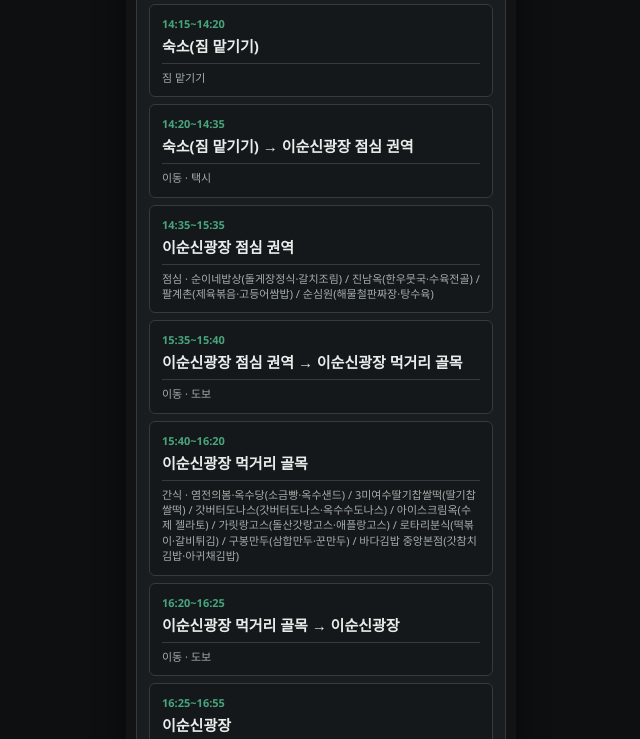
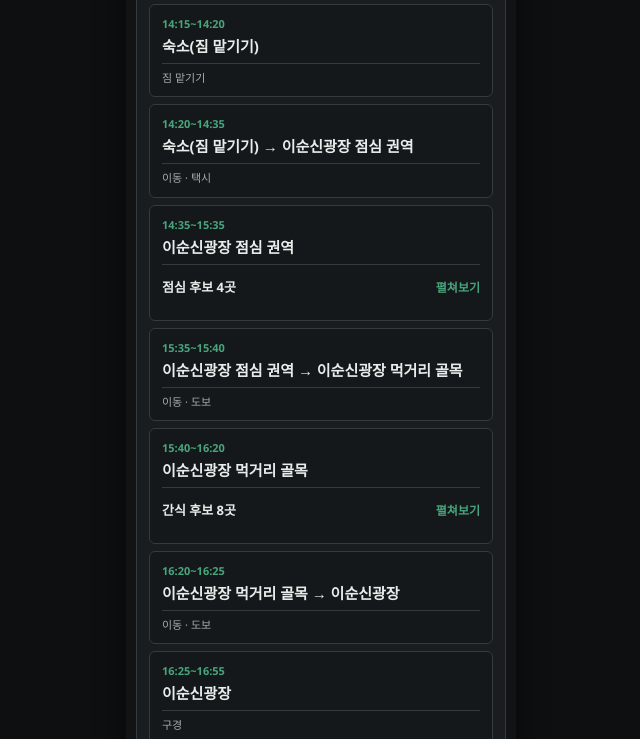
Before and after one commit to aassder95/TravelPlans, a plain HTML site: page index.html in a window 1280 px wide. Shown: the part 1498-2237 px from the top of the page, without its empty margins (319-959 px from the left). Drawn offline with nearby package versions, Linux system fonts and the light colour scheme; no server answers.

Commit message:
feat(travel): 먹거리 후보 접기 기능 추가

```diff
--- a/index.html
+++ b/index.html
@@ -81,6 +81,18 @@ tbody tr { display:block; padding:11px 12px; border:1px solid var(--border); bor
 .schedule-time { display:block; margin-bottom:5px; color:var(--focus); font-size:11px; font-weight:700; }
 .schedule-place { display:block; color:var(--text-primary); font-size:15px; font-weight:700; line-height:1.4; }
 .schedule-detail { display:block; margin-top:6px; padding-top:6px; border-top:1px solid var(--border); color:var(--text-muted); font-size:11px; line-height:1.4; }
+.candidate-details { margin-top:6px; border-top:1px solid var(--border); }
+.candidate-details summary { display:flex; align-items:center; justify-content:space-between; gap:10px; min-height:44px; color:var(--text-primary); font-size:13px; font-weight:700; cursor:pointer; list-style:none; }
+.candidate-details summary::-webkit-details-marker { display:none; }
+.candidate-toggle { flex:0 0 auto; color:var(--focus); font-size:12px; font-weight:600; white-space:nowrap; }
+.candidate-close-label { display:none; }
+.candidate-details[open] .candidate-open-label { display:none; }
+.candidate-details[open] .candidate-close-label { display:inline; }
+.candidate-list { border-top:1px solid var(--border); }
+.candidate-item { padding:10px 0; }
+.candidate-item + .candidate-item { border-top:1px solid var(--border); }
+.candidate-name { display:block; color:var(--text-primary); font-size:14px; font-weight:700; line-height:1.4; }
+.candidate-menu { display:block; margin-top:3px; color:var(--text-muted); font-size:12.5px; line-height:1.45; }
 footer { display:flex; justify-content:space-between; gap:10px; padding:18px 3px 0; color:var(--text-muted); font-size:10px; }
 footer strong { color:var(--text-primary); }
 @media (min-width:391px) {
@@ -162,12 +174,12 @@ const trips = [{
       ["08:48~13:05","수원","여수엑스포역","열차 이동",""],["13:05~13:27","","여수엑스포역","여자친구 도착 대기",""],
       ["13:27~14:00","","여수엑스포역","화장·준비",""],["14:00~14:15","여수엑스포역","숙소(짐 맡기기)","이동","택시"],
       ["14:15~14:20","","숙소(짐 맡기기)","짐 맡기기",""],["14:20~14:35","숙소(짐 맡기기)","이순신광장 점심 권역","이동","택시"],
-      ["14:35~15:35","","이순신광장 점심 권역","점심","순이네밥상(돌게장정식·갈치조림) / 진남옥(한우뭇국·수육전골) / 팔계촌(제육볶음·고등어쌈밥) / 순심원(해물철판짜장·탕수육)"],["15:35~15:40","이순신광장 점심 권역","이순신광장 먹거리 골목","이동","도보"],
-      ["15:40~16:20","","이순신광장 먹거리 골목","간식","염전의봄·옥수당(소금빵·옥수샌드) / 3미여수딸기찹쌀떡(딸기찹쌀떡) / 갓버터도나스(갓버터도나스·옥수수도나스) / 아이스크림옥(수제 젤라토) / 가릿랑고스(돌산갓랑고스·애플랑고스) / 로타리분식(떡볶이·갈비튀김) / 구봉만두(삼합만두·꾼만두) / 바다김밥 중앙본점(갓참치김밥·아귀채김밥)"],
+      ["14:35~15:35","","이순신광장 점심 권역","점심","",[["순이네밥상","돌게장정식 · 갈치조림"],["진남옥","한우뭇국 · 수육전골"],["팔계촌","제육볶음 · 고등어쌈밥"],["순심원","해물철판짜장 · 탕수육"]]],["15:35~15:40","이순신광장 점심 권역","이순신광장 먹거리 골목","이동","도보"],
+      ["15:40~16:20","","이순신광장 먹거리 골목","간식","",[["염전의봄·옥수당","소금빵 · 옥수샌드"],["3미여수딸기찹쌀떡","딸기찹쌀떡"],["갓버터도나스","갓버터도나스 · 옥수수도나스"],["아이스크림옥","수제 젤라토"],["가릿랑고스","돌산갓랑고스 · 애플랑고스"],["로타리분식","떡볶이 · 갈비튀김"],["구봉만두","삼합만두 · 꾼만두"],["바다김밥 중앙본점","갓참치김밥 · 아귀채김밥"]]],
       ["16:20~16:25","이순신광장 먹거리 골목","이순신광장","이동","도보"],["16:25~16:55","","이순신광장","구경",""],
       ["16:55~17:55","이순신광장","고소동 벽화마을","구경","도보"],["17:55~18:15","고소동 벽화마을","하멜등대","이동","도보"],
       ["18:15~18:45","","하멜등대","구경","빨간 등대"],["18:45~19:00","하멜등대","하멜로 저녁 권역","이동","도보"],
-      ["19:00~20:30","","하멜로 저녁 권역","저녁","오팔공(조개구이) / 보물섬(해물전복물회·전복죽) / 돌문어상회(돌문어삼합·돌문어라면)"],["20:30~21:15","하멜로 저녁 권역","낭만포차·종포해양공원","여수 밤바다 산책",""],
+      ["19:00~20:30","","하멜로 저녁 권역","저녁","",[["오팔공","조개구이"],["보물섬","해물전복물회 · 전복죽"],["돌문어상회","돌문어삼합 · 돌문어라면"]]],["20:30~21:15","하멜로 저녁 권역","낭만포차·종포해양공원","여수 밤바다 산책",""],
       ["21:15~21:35","종포해양공원","숙소(복귀)","이동·체크인","택시"]
     ]
   },
@@ -207,7 +219,7 @@ const trips = [{
     ],
     rows: [
       ["10:00","","숙소","기상",""],["10:00~11:00","","숙소","준비",""],["11:00","","숙소","체크아웃",""],
-      ["11:00~11:20","숙소","엑스포역 권역","이동","택시"],["11:20~12:20","","미가칼국수 또는 엑스포식육식당","점심","미가칼국수(칼국수) / 엑스포식육식당(제육볶음·찌개)"],
+      ["11:00~11:20","숙소","엑스포역 권역","이동","택시"],["11:20~12:20","","미가칼국수 또는 엑스포식육식당","점심","",[["미가칼국수","칼국수"],["엑스포식육식당","제육볶음 · 찌개"]]],
       ["12:20~12:30","점심 식당","레인블러","이동","도보"],["12:30~13:30","","레인블러","카페",""],
       ["13:30~13:40","레인블러","여수엑스포역","이동","도보"],["13:40~14:32","","여수엑스포역","승차 준비",""],
       ["14:32~16:12","여수엑스포역","익산역","열차 이동",""],["16:12~16:27","","익산역","환승","15분"],["16:27~17:23","익산역","광명역","열차 이동",""]
@@ -410,21 +422,56 @@ function renderSchedule(plan, startIdx, endIdx) {
   const body = document.getElementById("schedule-body");
   body.replaceChildren();
   rows.forEach(row => {
-    const [time, origin, dest, activity, note] = row;
+    const [time, origin, dest, activity, note, candidates] = row;
     const tr = document.createElement("tr");
     const td = document.createElement("td");
     const timeText = document.createElement("span");
     const placeText = document.createElement("strong");
-    const detailText = document.createElement("span");
     td.className = "schedule-item";
     td.colSpan = 5;
     timeText.className = "schedule-time";
     timeText.textContent = time;
     placeText.className = "schedule-place";
     placeText.textContent = origin && dest ? `${origin} → ${dest}` : dest || origin;
-    detailText.className = "schedule-detail";
-    detailText.textContent = [activity, note].filter(Boolean).join(" · ");
-    td.append(timeText, placeText, detailText);
+    td.append(timeText, placeText);
+    if (candidates?.length) {
+      const details = document.createElement("details");
+      const summary = document.createElement("summary");
+      const summaryTitle = document.createElement("span");
+      const toggle = document.createElement("span");
+      const openLabel = document.createElement("span");
+      const closeLabel = document.createElement("span");
+      const list = document.createElement("div");
+      details.className = "candidate-details";
+      summaryTitle.textContent = `${activity} 후보 ${candidates.length}곳`;
+      toggle.className = "candidate-toggle";
+      openLabel.className = "candidate-open-label";
+      openLabel.textContent = "펼쳐보기";
+      closeLabel.className = "candidate-close-label";
+      closeLabel.textContent = "접기";
+      toggle.append(openLabel, closeLabel);
+      summary.append(summaryTitle, toggle);
+      list.className = "candidate-list";
+      candidates.forEach(([name, menu]) => {
+        const item = document.createElement("div");
+        const nameText = document.createElement("strong");
+        const menuText = document.createElement("span");
+        item.className = "candidate-item";
+        nameText.className = "candidate-name";
+        nameText.textContent = name;
+        menuText.className = "candidate-menu";
+        menuText.textContent = menu;
+        item.append(nameText, menuText);
+        list.append(item);
+      });
+      details.append(summary, list);
+      td.append(details);
+    } else {
+      const detailText = document.createElement("span");
+      detailText.className = "schedule-detail";
+      detailText.textContent = [activity, note].filter(Boolean).join(" · ");
+      td.append(detailText);
+    }
     tr.append(td);
     body.append(tr);
   });
```
Also changed, not shown: AGENTS.md (+2 -0 lines).
